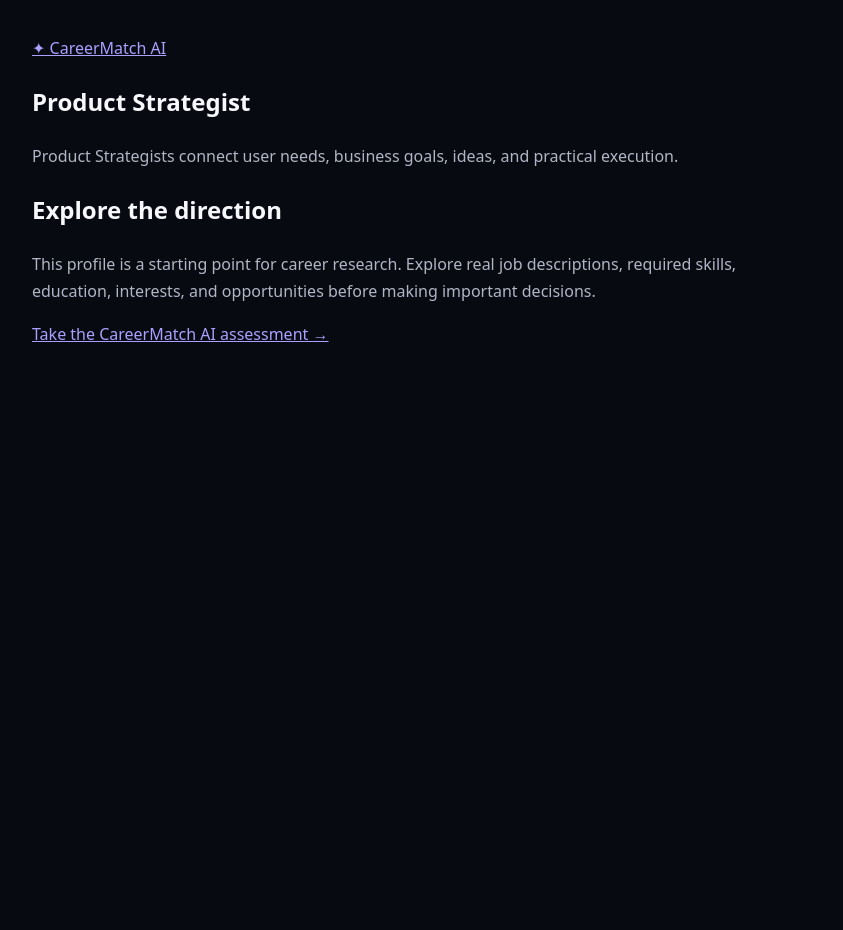
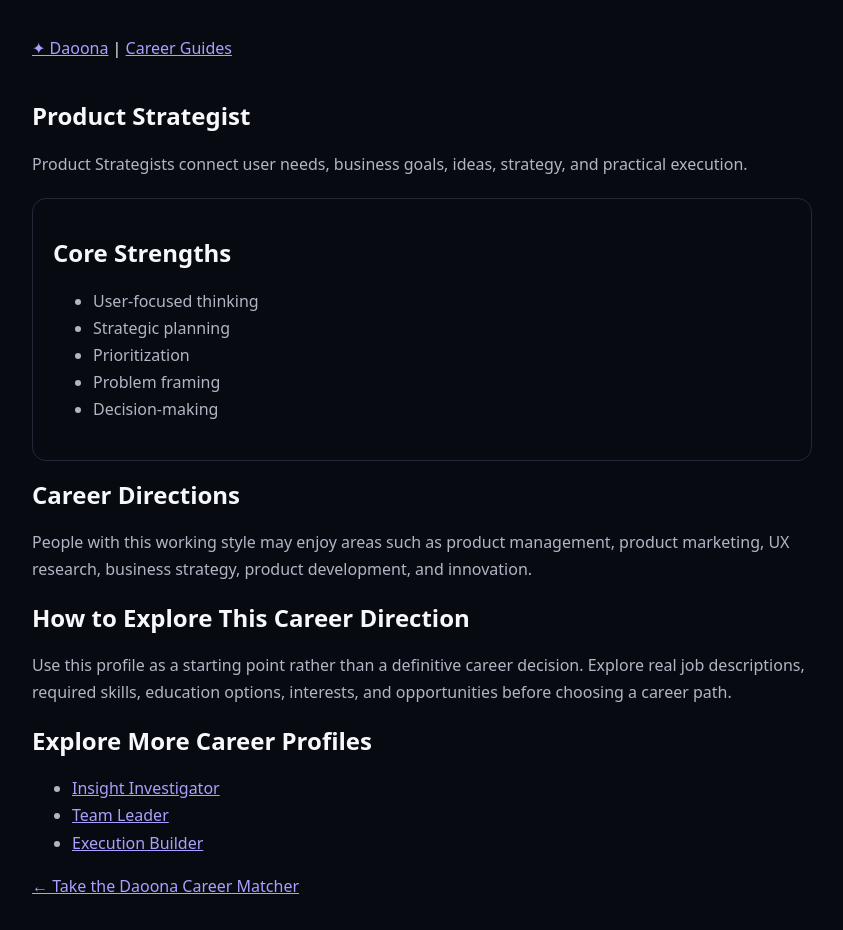
Before and after one commit to LWK-hacker/smartunlock-ai, a plain HTML site: page career-guides/product-strategist.html in a window 1280 px wide. Shown: the whole page, without its empty margins (218-1061 px from the left). Before the commit the page ends 800 px from the top, so only its background shows below. Drawn offline with Linux system fonts and the light colour scheme.

Commit message:
Update product-strategist.html

```diff
--- a/career-guides/product-strategist.html
+++ b/career-guides/product-strategist.html
@@ -1 +1,125 @@
-<!doctype html><html lang="en"><head><meta charset="utf-8"><meta name="viewport" content="width=device-width,initial-scale=1"><title>Product Strategist Career Profile | CareerMatch AI</title><meta name="description" content="Explore the Product Strategist career personality profile and possible career directions."><link rel="canonical" href="https://daoona.com/career-guides/product-strategist.html"><style>body{margin:0;background:#080a12;color:#f7f8fc;font-family:system-ui,sans-serif;line-height:1.7}main{max-width:780px;margin:auto;padding:35px 20px}a{color:#aaa0ff}p{color:#b1b6c4}</style></head><body><main><a href="../index.html">✦ CareerMatch AI</a><article><h1>Product Strategist</h1><p>Product Strategists connect user needs, business goals, ideas, and practical execution.</p><h2>Explore the direction</h2><p>This profile is a starting point for career research. Explore real job descriptions, required skills, education, interests, and opportunities before making important decisions.</p><p><a href="../index.html">Take the CareerMatch AI assessment →</a></p></article></main></body></html>
+<!DOCTYPE html>
+<html lang="en">
+<head>
+  <meta charset="UTF-8">
+  <meta name="viewport" content="width=device-width, initial-scale=1.0">
+
+  <title>Product Strategist Career Profile | Daoona</title>
+
+  <meta name="description" content="Explore the Product Strategist career profile, including user focus, strategy, prioritization, problem framing and potential career directions.">
+
+  <link rel="canonical" href="https://daoona.com/career-guides/product-strategist.html">
+
+  <style>
+    body {
+      margin: 0;
+      background: #080a12;
+      color: #f7f8fc;
+      font-family: system-ui, sans-serif;
+      line-height: 1.7;
+    }
+
+    main {
+      max-width: 780px;
+      margin: auto;
+      padding: 35px 20px;
+    }
+
+    a {
+      color: #aaa0ff;
+    }
+
+    p, li {
+      color: #b1b6c4;
+    }
+
+    h1, h2 {
+      line-height: 1.2;
+    }
+
+    nav {
+      margin-bottom: 40px;
+    }
+
+    .card {
+      padding: 20px;
+      border: 1px solid #242735;
+      border-radius: 14px;
+      margin-top: 20px;
+    }
+  </style>
+</head>
+
+<body>
+
+<main>
+
+  <nav>
+    <a href="../index.html">✦ Daoona</a> |
+    <a href="index.html">Career Guides</a>
+  </nav>
+
+  <article>
+
+    <h1>Product Strategist</h1>
+
+    <p>
+      Product Strategists connect user needs, business goals,
+      ideas, strategy, and practical execution.
+    </p>
+
+    <div class="card">
+      <h2>Core Strengths</h2>
+
+      <ul>
+        <li>User-focused thinking</li>
+        <li>Strategic planning</li>
+        <li>Prioritization</li>
+        <li>Problem framing</li>
+        <li>Decision-making</li>
+      </ul>
+    </div>
+
+    <h2>Career Directions</h2>
+
+    <p>
+      People with this working style may enjoy areas such as
+      product management, product marketing, UX research,
+      business strategy, product development, and innovation.
+    </p>
+
+    <h2>How to Explore This Career Direction</h2>
+
+    <p>
+      Use this profile as a starting point rather than a definitive
+      career decision. Explore real job descriptions, required skills,
+      education options, interests, and opportunities before choosing
+      a career path.
+    </p>
+
+    <h2>Explore More Career Profiles</h2>
+
+    <ul>
+      <li>
+        <a href="insight-investigator.html">Insight Investigator</a>
+      </li>
+      <li>
+        <a href="team-leader.html">Team Leader</a>
+      </li>
+      <li>
+        <a href="execution-builder.html">Execution Builder</a>
+      </li>
+    </ul>
+
+    <p>
+      <a href="../index.html">
+        ← Take the Daoona Career Matcher
+      </a>
+    </p>
+
+  </article>
+
+</main>
+
+</body>
+</html>
```
